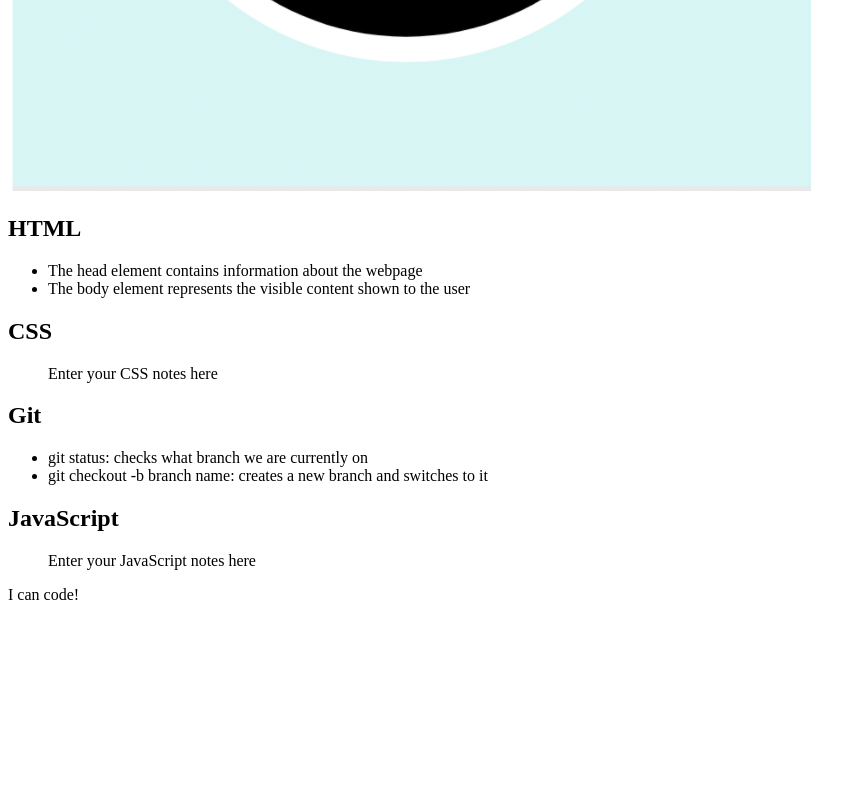
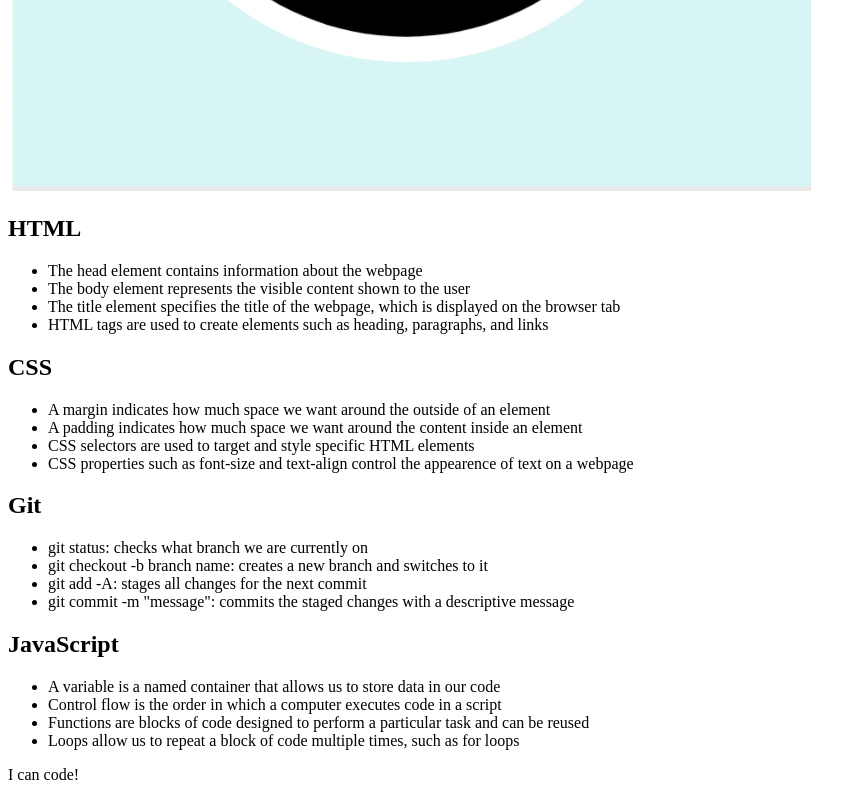
Before and after one commit to AndroTrujillo/prework-study-guide, a plain HTML site: page index.html in a window 1280 px wide. Shown: the part 665-1465 px from the top of the page, without its empty margins (0-865 px from the left). Before the commit the page ends 1285 px from the top, so only its background shows below. Drawn offline with Linux system fonts and the light colour scheme.

Commit message:
Revised HTML sections

```diff
--- a/index.html
+++ b/index.html
@@ -19,22 +19,36 @@
       <ul>
         <li>The head element contains information about the webpage</li>
         <li>The body element represents the visible content shown to the user</li>
+        <li>The title element specifies the title of the webpage, which is displayed on the browser tab</li>
+        <li>HTML tags are used to create elements such as heading, paragraphs, and links</li>
       </ul>
     </section>
     <section class="card" id="css-section">
       <h2>CSS</h2>
-      <ul>Enter your CSS notes here</ul>
+      <ul>
+        <li>A margin indicates how much space we want around the outside of an element</li>
+        <li>A padding indicates how much space we want around the content inside an element</li>
+        <li>CSS selectors are used to target and style specific HTML elements</li>
+        <li>CSS properties such as font-size and text-align control the appearence of text on a webpage</li>
+      </ul>
     </section>
     <section class="card" id="git-section">
       <h2>Git</h2>
       <ul>
         <li>git status: checks what branch we are currently on</li>
         <li>git checkout -b branch name: creates a new branch and switches to it</li>
+        <li>git add -A: stages all changes for the next commit</li>
+        <li>git commit -m "message": commits the staged changes with a descriptive message</li>
       </ul>
     </section>
     <section class="card" id="js-section">
       <h2>JavaScript</h2>
-      <ul>Enter your JavaScript notes here</ul>
+      <ul>
+        <li>A variable is a named container that allows us to store data in our code</li>
+        <li>Control flow is the order in which a computer executes code in a script</li>
+        <li>Functions are blocks of code designed to perform a particular task and can be reused</li>
+        <li>Loops allow us to repeat a block of code multiple times, such as for loops</li>
+      </ul>
     </section>
   </main>
 
```
